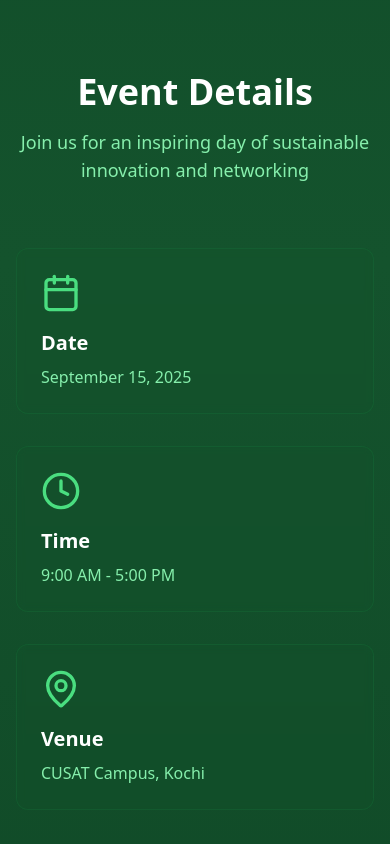
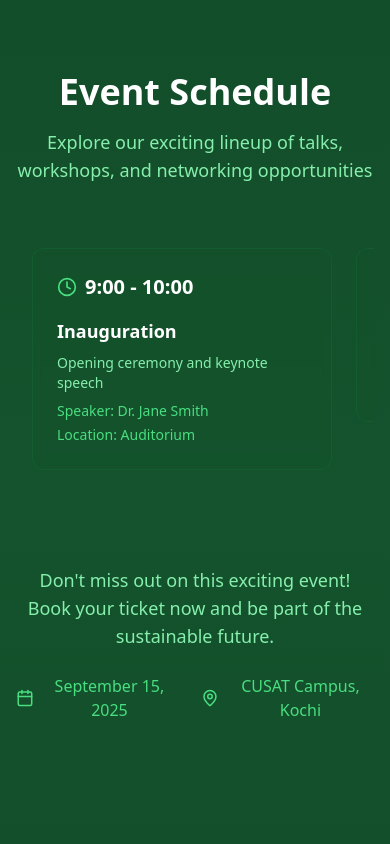
Before and after one commit to Eldhoalias72/sustainx__frontend, a Next.js app: page / in a window 390 px wide. Shown: the part 2820-3664 px from the top of the page. Built offline with nearby package versions, Linux system fonts and the light colour scheme.

Commit message:
event section updated

```diff
--- a/app/page.tsx
+++ b/app/page.tsx
@@ -222,12 +222,33 @@ export default function Home() {
             </motion.div>
           </section>
 
-          <AboutSection/>
-          <EventSection  />
+          <AboutSection />
+          <EventSection />
           <SpeakersSection />
 
+          {/* Campus Ambassador Section */}
+          <section id="campus-ambassador" className="py-20 text-center">
+            <h2 className="text-4xl font-bold text-green-500 mb-8">
+              Campus Ambassador
+            </h2>
+            <p className="text-lg text-green-200 mb-4">
+              Be the Change You Want to See—Join SustainX as a Campus Ambassador!
+              <br />
+              Spread the word, inspire change, and gain exclusive access to events and opportunities.
+              <br />
+              Make your campus a hub for innovation—apply now!
+            </p>
+            <a
+              href="https://sustainx.vercel.app/"
+              target="_blank"
+              rel="noopener noreferrer"
+              className="inline-block bg-green-500 text-white px-8 py-3 rounded-full font-semibold hover:bg-green-600 transition-colors"
+            >
+              Apply Now
+            </a>
+          </section>
         </main>
-        <ContactSection/>
+        <ContactSection />
       </div>
     </div>
   )
--- a/components/event-section.tsx
+++ b/components/event-section.tsx
@@ -1,63 +1,277 @@
 "use client"
 
-import { motion } from "framer-motion"
-import { Calendar, Clock, MapPin } from "lucide-react"
+import { motion, useAnimation } from "framer-motion"
+import { Clock, Calendar, MapPin } from "lucide-react"
+import { useEffect, useRef, useState } from "react"
+
+interface Event {
+  title?: string
+  description?: string
+  speaker?: string
+  location?: string
+  isParallel?: boolean
+  title1?: string
+  description1?: string
+  speaker1?: string
+  location1?: string
+  title2?: string
+  description2?: string
+  speaker2?: string
+  location2?: string
+}
+
+interface EventBlockProps {
+  time: string
+  events: Event[]
+}
+
+const EventBlock = ({ time, events }: EventBlockProps) => {
+  const controls = useAnimation()
+
+  useEffect(() => {
+    controls.start({
+      y: [0, -5, 0],
+      transition: {
+        duration: 4,
+        repeat: Number.POSITIVE_INFINITY,
+        repeatType: "reverse",
+        ease: "easeInOut",
+      },
+    })
+  }, [controls])
+
+  return (
+    <motion.div
+      className="bg-green-900/30 backdrop-blur-sm rounded-xl p-6 border border-green-500/10 hover:border-green-500/30 transition-all duration-300 min-w-[300px] h-full flex flex-col"
+      initial={{ opacity: 0, y: 20 }}
+      whileInView={{ opacity: 1, y: 0 }}
+      viewport={{ once: true }}
+      whileHover={{ scale: 1.02, boxShadow: "0 0 20px rgba(74, 222, 128, 0.3)" }}
+      transition={{ duration: 0.5 }}
+      animate={controls}
+    >
+      <h3 className="text-xl font-semibold text-white mb-4 flex items-center">
+        <Clock className="w-5 h-5 mr-2 text-green-400" />
+        {time}
+      </h3>
+      <div className="space-y-4 flex-grow">
+        {events.map((event, index) => (
+          <div
+            key={index}
+            className={`border-t border-green-500/20 pt-4 first:border-t-0 first:pt-0 ${event.isParallel ? "flex gap-4" : ""}`}
+          >
+            {event.isParallel ? (
+              <>
+                <div className="flex-1">
+                  <h4 className="text-lg font-semibold text-white mb-2">{event.title1}</h4>
+                  <p className="text-green-300 text-sm">{event.description1}</p>
+                  <p className="text-green-400 text-sm mt-2">Speaker: {event.speaker1}</p>
+                  <p className="text-green-400 text-sm mt-1">Location: {event.location1}</p>
+                </div>
+                <div className="flex-1">
+                  <h4 className="text-lg font-semibold text-white mb-2">{event.title2}</h4>
+                  <p className="text-green-300 text-sm">{event.description2}</p>
+                  <p className="text-green-400 text-sm mt-2">Speaker: {event.speaker2}</p>
+                  <p className="text-green-400 text-sm mt-1">Location: {event.location2}</p>
+                </div>
+              </>
+            ) : (
+              <>
+                <h4 className="text-lg font-semibold text-white mb-2">{event.title}</h4>
+                {event.description && <p className="text-green-300 text-sm">{event.description}</p>}
+                {event.speaker && <p className="text-green-400 text-sm mt-2">Speaker: {event.speaker}</p>}
+                {event.location && <p className="text-green-400 text-sm mt-1">Location: {event.location}</p>}
+              </>
+            )}
+          </div>
+        ))}
+      </div>
+    </motion.div>
+  )
+}
 
 export default function EventSection() {
+  const scrollRef = useRef<HTMLDivElement>(null)
+  const [isDragging, setIsDragging] = useState(false)
+  const [startX, setStartX] = useState(0)
+  const [scrollLeft, setScrollLeft] = useState(0)
+
+  const schedule = [
+    {
+      time: "9:00 - 10:00",
+      events: [
+        {
+          title: "Inauguration",
+          description: "Opening ceremony and keynote speech",
+          speaker: "Dr. Jane Smith",
+          location: "Auditorium",
+        },
+      ],
+    },
+    {
+      time: "10:30 - 11:30",
+      events: [
+        { title: "Sustainable Energy Talk", speaker: "Prof. John Doe", location: "Room A" },
+      ],
+    },
+    {
+      time: "11:30 - 12:00",
+      events: [
+        { title: "Coffee Break", description: "Refresh and network", location: "Main Hall" },
+      ],
+    },
+    {
+      time: "12:00 - 1:30",
+      events: [
+        { title: "Talk session", speaker: "Dr. Emily Chen", location: "Auditorium" },
+      ],
+    },
+    {
+      time: "1:30 - 3:00",
+      events: [
+        { title: "Lunch Break", description: "Organic and locally-sourced meal", location: "Dining Hall" },
+      ],
+    },
+    {
+      time: "3:00 - 5:00",
+      events: [
+        {
+          isParallel: true,
+          title1: "Talk: AI in Sustainability",
+          speaker1: "Dr. Alex Johnson",
+          location1: "Room A",
+          title2: "Workshop",
+          description2: "Practical session ",
+          speaker2: "Eng. Sarah Lee",
+          location2: "Lab 1",
+        },
+      ],
+    },
+    {
+      time: "5:00 - 6:00",
+      events: [
+        { title: "Closing Keynote", speaker: "Prof. Maria Garcia", location: "Auditorium" },
+      ],
+    },
+  ]
+
+  const handleMouseDown = (e: React.MouseEvent<HTMLDivElement>) => {
+    if (scrollRef.current) {
+      setIsDragging(true)
+      setStartX(e.pageX - scrollRef.current.offsetLeft)
+      setScrollLeft(scrollRef.current.scrollLeft)
+    }
+  }
+
+  const handleMouseUp = () => {
+    setIsDragging(false)
+  }
+
+  const handleMouseMove = (e: React.MouseEvent<HTMLDivElement>) => {
+    if (!isDragging || !scrollRef.current) return
+    e.preventDefault()
+    const x = e.pageX - scrollRef.current.offsetLeft
+    const walk = (x - startX) * 2
+    scrollRef.current.scrollLeft = scrollLeft - walk
+  }
+
   return (
-    <section id="event" className="py-20">
+    <section id="event" className="py-20 relative overflow-hidden">
+      <motion.div
+        className="absolute inset-0 z-0"
+        animate={{
+          backgroundPosition: ["0% 0%", "100% 100%"],
+        }}
+        transition={{
+          duration: 20,
+          ease: "linear",
+          repeat: Number.POSITIVE_INFINITY,
+          repeatType: "reverse",
+        }}
+        style={{
+          backgroundImage: "url('/leaf-pattern.svg')",
+          backgroundSize: "50px 50px",
+          opacity: 0.05,
+        }}
+      />
       <motion.div
         initial={{ opacity: 0 }}
         whileInView={{ opacity: 1 }}
         transition={{ duration: 0.8 }}
         viewport={{ once: true }}
-        className="space-y-16"
+        className="space-y-16 relative z-10"
       >
         <div className="text-center space-y-4">
-          <h2 className="text-4xl md:text-5xl font-bold text-white">Event Details</h2>
-          <p className="text-green-300 text-lg md:text-xl max-w-3xl mx-auto">
-            Join us for an inspiring day of sustainable innovation and networking
-          </p>
+          <motion.h2
+            className="text-4xl md:text-5xl font-bold text-white"
+            initial={{ opacity: 0, y: -20 }}
+            whileInView={{ opacity: 1, y: 0 }}
+            transition={{ duration: 0.5, delay: 0.2 }}
+          >
+            Event Schedule
+          </motion.h2>
+          <motion.p
+            className="text-green-300 text-lg md:text-xl max-w-3xl mx-auto"
+            initial={{ opacity: 0, y: 20 }}
+            whileInView={{ opacity: 1, y: 0 }}
+            transition={{ duration: 0.5, delay: 0.4 }}
+          >
+            Explore our exciting lineup of talks, workshops, and networking opportunities
+          </motion.p>
         </div>
 
-        <div className="grid grid-cols-1 md:grid-cols-3 gap-8">
+        <div
+          ref={scrollRef}
+          className="overflow-x-auto pb-8 cursor-grab active:cursor-grabbing custom-scrollbar"
+          onMouseDown={handleMouseDown}
+          onMouseUp={handleMouseUp}
+          onMouseLeave={handleMouseUp}
+          onMouseMove={handleMouseMove}
+        >
+          <div className="flex space-x-6 px-4">
+            {schedule.map((slot, index) => (
+              <EventBlock key={index} time={slot.time} events={slot.events} />
+            ))}
+          </div>
+        </div>
+
         <motion.div
+          className="text-center"
           initial={{ opacity: 0, y: 20 }}
           whileInView={{ opacity: 1, y: 0 }}
-            transition={{ duration: 0.5 }}
           viewport={{ once: true }}
-            className="bg-green-900/30 backdrop-blur-sm rounded-xl p-6 border border-green-500/10 hover:border-green-500/30 transition-all duration-300"
+          transition={{ duration: 0.8, delay: 0.2 }}
         >
-            <Calendar className="w-10 h-10 text-green-400 mb-4" />
-            <h3 className="text-xl font-semibold text-white mb-2">Date</h3>
-            <p className="text-green-300">September 15, 2025</p>
+          <p className="text-green-300 text-lg mb-6">
+            Don&apos;t miss out on this exciting event! Book your ticket now and be part of the sustainable future.
+          </p>
+          <div className="flex justify-center space-x-6">
+            <motion.div className="flex items-center text-green-400" whileHover={{ scale: 1.1 }}>
+              <Calendar className="w-5 h-5 mr-2" />
+              <span>September 15, 2025</span>
             </motion.div>
-
-          <motion.div
-            initial={{ opacity: 0, y: 20 }}
-            whileInView={{ opacity: 1, y: 0 }}
-            transition={{ duration: 0.5, delay: 0.1 }}
-            viewport={{ once: true }}
-            className="bg-green-900/30 backdrop-blur-sm rounded-xl p-6 border border-green-500/10 hover:border-green-500/30 transition-all duration-300"
-          >
-            <Clock className="w-10 h-10 text-green-400 mb-4" />
-            <h3 className="text-xl font-semibold text-white mb-2">Time</h3>
-            <p className="text-green-300">9:00 AM - 5:00 PM</p>
-          </motion.div>
-
-          <motion.div
-            initial={{ opacity: 0, y: 20 }}
-            whileInView={{ opacity: 1, y: 0 }}
-            transition={{ duration: 0.5, delay: 0.2 }}
-            viewport={{ once: true }}
-            className="bg-green-900/30 backdrop-blur-sm rounded-xl p-6 border border-green-500/10 hover:border-green-500/30 transition-all duration-300"
-          >
-            <MapPin className="w-10 h-10 text-green-400 mb-4" />
-            <h3 className="text-xl font-semibold text-white mb-2">Venue</h3>
-            <p className="text-green-300">CUSAT Campus, Kochi</p>
+            <motion.div className="flex items-center text-green-400" whileHover={{ scale: 1.1 }}>
+              <MapPin className="w-5 h-5 mr-2" />
+              <span>CUSAT Campus, Kochi</span>
             </motion.div>
           </div>
         </motion.div>
+      </motion.div>
+
+      <style jsx>{`
+        .custom-scrollbar::-webkit-scrollbar {
+          height: 6px;
+        }
+
+        .custom-scrollbar::-webkit-scrollbar-thumb {
+          background-color: #22c55e;
+          border-radius: 9999px;
+        }
+
+        .custom-scrollbar::-webkit-scrollbar-track {
+          background-color: transparent;
+        }
+      `}</style>
     </section>
   )
 }
```
Also changed, not shown: app/book-ticket/page.tsx (+47 -10 lines). Lines whose indentation alone changed are shown as unchanged.
